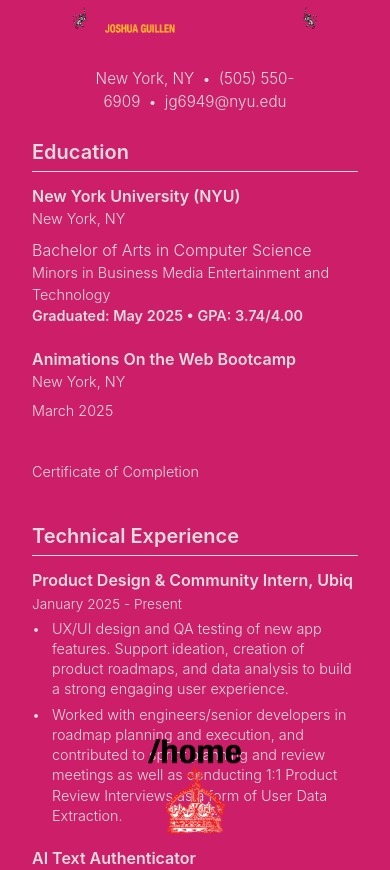
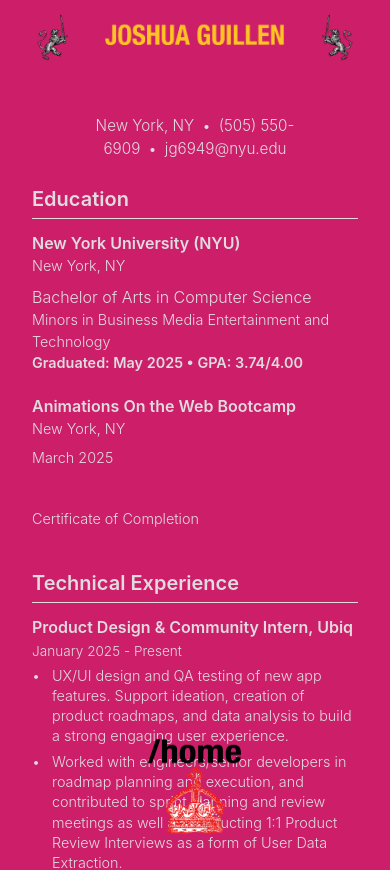
Before and after one commit to jojo66089/joshuaPortfolio, a Nuxt app: page /resume in a window 390 px wide. Shown: the top 870 px of the page. Built offline with nearby package versions, Linux system fonts and the light colour scheme.

Commit message:
Adjusted/Resized Graphics/Animations for Efficienct Mobile Handling

```diff
--- a/app.vue
+++ b/app.vue
@@ -1,7 +1,35 @@
 <template>
-  <div>
+  <div class="app-container">
     <NuxtLayout>
       <NuxtPage />
     </NuxtLayout>
   </div>
 </template>
+
+<style>
+html, body {
+  margin: 0;
+  padding: 0;
+  min-height: 100vh;
+  overflow-x: hidden;
+}
+
+.app-container {
+  min-height: 100vh;
+  width: 100%;
+  position: relative;
+  overflow-x: hidden;
+}
+
+/* Ensure pages don't create extra scroll space */
+.page-enter-active,
+.page-leave-active {
+  transition: all 0.3s;
+}
+
+.page-enter-from,
+.page-leave-to {
+  opacity: 0;
+  transform: translateY(10px);
+}
+</style>
--- a/components/ButtonVar.vue
+++ b/components/ButtonVar.vue
@@ -1,9 +1,9 @@
 <template>
     <div class="image-container">
-        <div class="button-container">
+        <div class="button-container" :class="{ 'mobile-device': isMobile }">
             <!-- Projects Button -->
             <div class="button-row-container-bar">
-                <NuxtLink to="/projects" class="projects-button">
+                <NuxtLink to="/projects" class="projects-button" @click="handleMobileClick">
                     <img src="/assets/1xx/1x/1x/Asset 17.png" alt="buttonpng" border="0" />
                     <img src="/assets/1xx/1x/Asset 5.png" alt="buttonpng" border="0" />
                 </NuxtLink>
@@ -11,7 +11,7 @@
 
             <!-- Resume Button -->
             <div class="button-row-container-bar">
-                <NuxtLink to="/resume" class="resume-button">
+                <NuxtLink to="/resume" class="resume-button" @click="handleMobileClick">
                     <img src="/assets/1xx/1x/1x/Asset 20.png" alt="buttonpng" border="0" />
                     <img src="/assets/1xx/1x/Asset 9.png" alt="buttonpng" border="0" />
                 </NuxtLink>
@@ -19,7 +19,7 @@
 
             <!-- Contact Button -->
             <div class="button-row-container-bar">
-                <NuxtLink to="/contact" class="contact-button3">
+                <NuxtLink to="/contact" class="contact-button3" @click="handleMobileClick">
                     <img src="/assets/1xx/1x/1x/Asset 21.png" alt="buttonpng" border="0" />
                     <img src="/assets/1xx/1x/Asset 7.png" alt="buttonpng" border="0" />
                 </NuxtLink>
@@ -27,8 +27,25 @@
         </div>
     </div>
 </template>
+
+<script setup lang="ts">
+import { useDevice } from '~/composables/useDevice'
+
+const { isMobile } = useDevice()
+
+const handleMobileClick = (event: Event) => {
+  if (isMobile.value) {
+    // Add a brief flash effect for mobile taps
+    const target = event.currentTarget as HTMLElement
+    target.style.transform = 'scale(0.95)'
+    setTimeout(() => {
+      target.style.transform = 'scale(1)'
+    }, 150)
+  }
+}
+</script>
+
 <style scoped>
-
 .image-container {
   display: flex;
   justify-content: center;
@@ -44,7 +61,7 @@
 
 .button-row-container-bar {
   display: flex;
-  flex-direction: row; /* Arrange images in a row */
+  flex-direction: row;
   align-items: center;
   gap: 200px;
 }
@@ -55,6 +72,7 @@
   display: flex;
   flex-direction: row;
   align-items: center;
+  transition: transform 0.2s ease;
 }
 
 .button-row-container-bar img {
@@ -66,9 +84,46 @@
   transition: 0.3s ease-in-out;
 }
 
-.button-row-container-bar:hover img {
-  animation: strobe 0.5s infinite alternate;
-  filter: brightness(0) invert(1);
+/* Desktop hover effects */
+@media (hover: hover) and (pointer: fine) {
+  .button-row-container-bar:hover img {
+    animation: strobe 0.5s infinite alternate;
+    filter: brightness(0) invert(1);
+  }
 }
 
+/* Mobile tap effects */
+.mobile-device .button-row-container-bar .projects-button:active,
+.mobile-device .button-row-container-bar .resume-button:active,
+.mobile-device .button-row-container-bar .contact-button3:active {
+  transform: scale(0.95);
+}
+
+/* Mobile responsive */
+@media (max-width: 768px) {
+  .button-row-container-bar {
+    gap: 100px;
+  }
+
+  .button-row-container-bar img {
+    max-width: 60px;
+    max-height: 60px;
+  }
+}
+
+@media (max-width: 480px) {
+  .button-row-container-bar {
+    gap: 50px;
+  }
+
+  .button-row-container-bar img {
+    max-width: 50px;
+    max-height: 50px;
+  }
+}
+
+@keyframes strobe {
+  0%, 100% { opacity: 0; }
+  50% { opacity: 1; }
+}
 </style>
--- a/components/headerTitle.vue
+++ b/components/headerTitle.vue
@@ -75,30 +75,35 @@
 
   @media (max-width: 768px) {
     .intro {
-      transform: scale(2.5) translateY(50%);
-      margin-bottom: 0;
-      padding-bottom: 0;
+      transform: none !important;
+      animation: none !important;
+      align-items: center;
     }
 
-    .intro .left {
-      transform: translateX(-150%);
+    .intro .left,
+    .intro .right {
+      transform: none !important;
+      animation: none !important;
+      align-items: center;
     }
 
-    .intro .right {
-      transform: translateX(150%);
+    .intro .logo {
+      transform: none !important;
+      animation: none !important;
+      clip-path: none !important;
     }
 
     .intro .logo img {
-      max-width: 90px;
+      max-width: auto;
     }
 
     .intro .left img,
     .intro .right img {
-      max-width: 70px;
+      max-width: auto;
     }
   }
 
-  @media (max-width: 480px) {
+  @media (max-width: auto) {
     .intro {
       transform: scale(2) translateY(50%);
     }
@@ -112,12 +117,12 @@
     }
 
     .intro .logo img {
-      max-width: 70px;
+      max-width: auto;
     }
 
     .intro .left img,
     .intro .right img {
-      max-width: 50px;
+      max-width: auto;
     }
   }
 
--- /dev/null
+++ b/composables/useDevice.ts
@@ -0,0 +1,29 @@
+import { ref, onMounted, onUnmounted } from 'vue'
+
+export const useDevice = () => {
+  const isMobile = ref(false)
+  const isTablet = ref(false)
+  const isDesktop = ref(false)
+
+  const updateDevice = () => {
+    const width = window.innerWidth
+    isMobile.value = width <= 768
+    isTablet.value = width > 768 && width <= 1024
+    isDesktop.value = width > 1024
+  }
+
+  onMounted(() => {
+    updateDevice()
+    window.addEventListener('resize', updateDevice)
+  })
+
+  onUnmounted(() => {
+    window.removeEventListener('resize', updateDevice)
+  })
+
+  return {
+    isMobile,
+    isTablet,
+    isDesktop
+  }
+}
```
